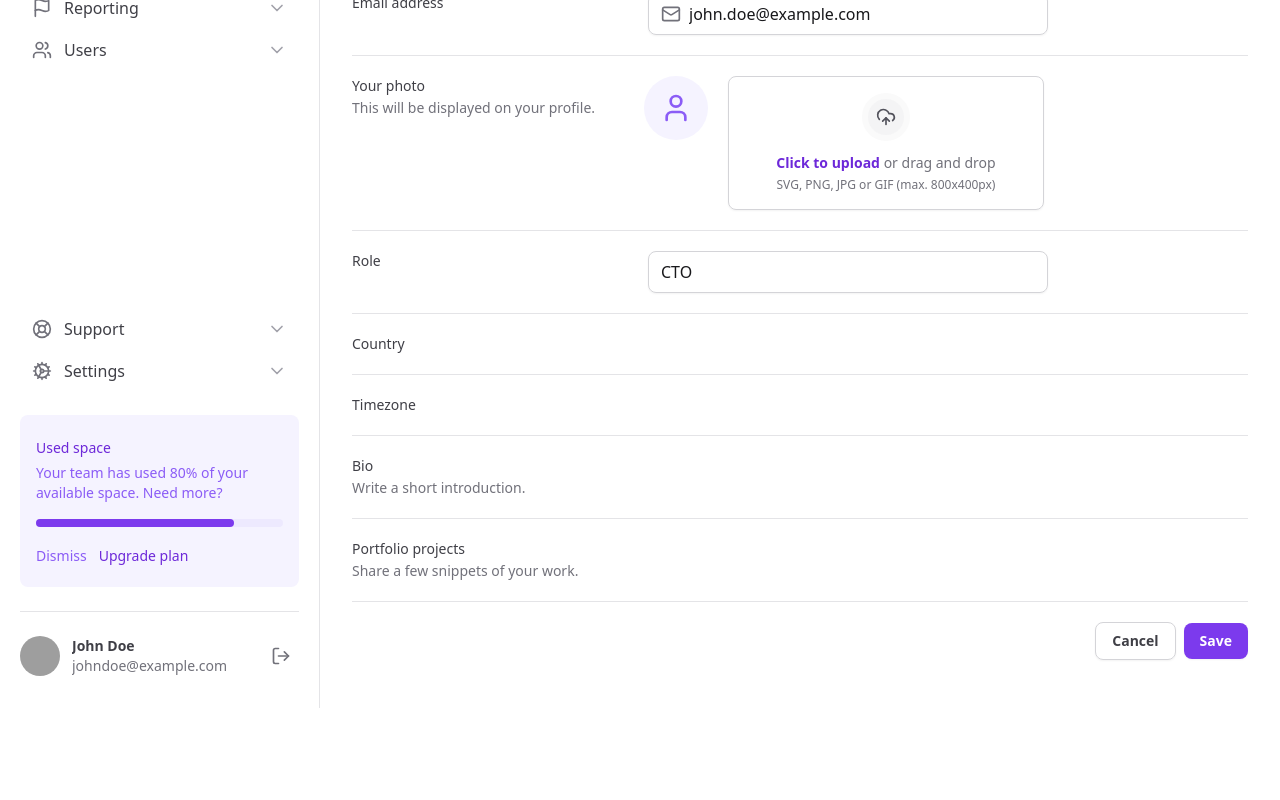
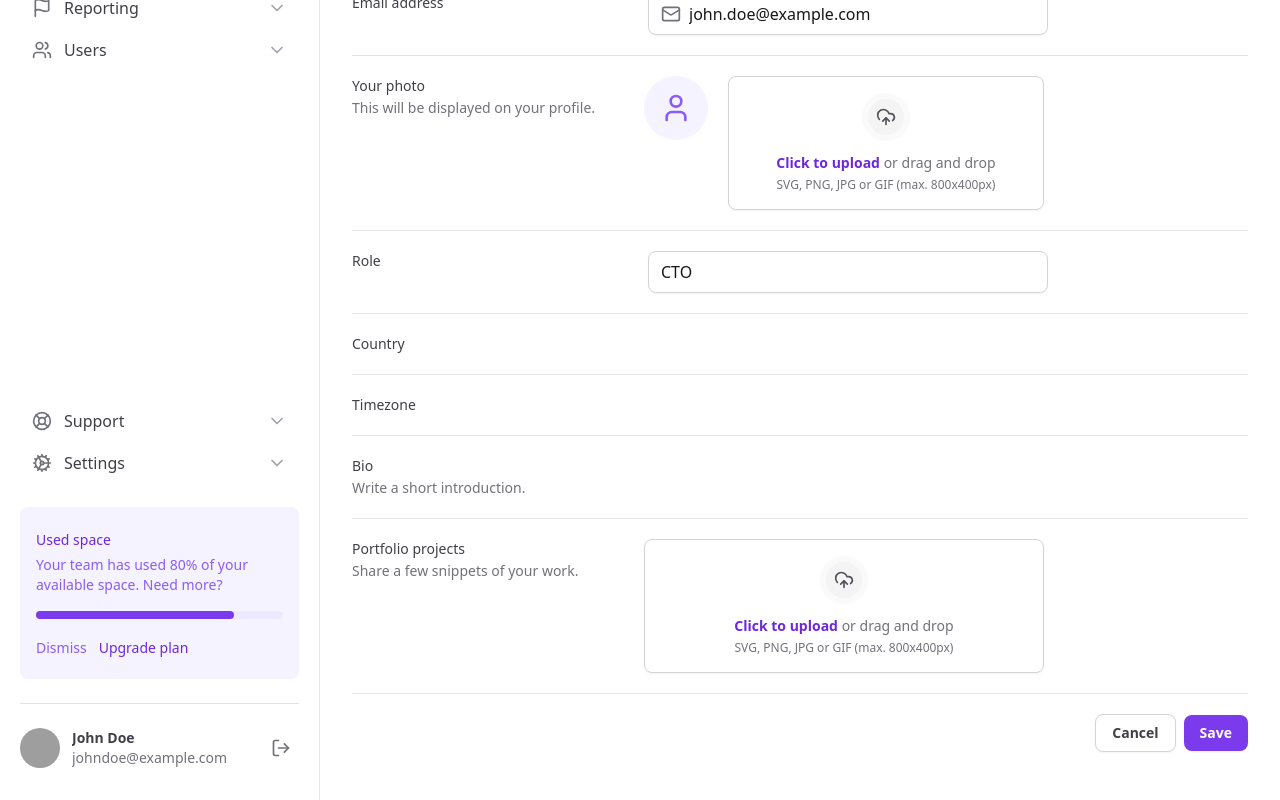
Before and after one commit to azevedorafael/tailwind-next, a Next.js app: page / in a window 1280 px wide. Shown: the part 340-1140 px from the top of the page. Before the commit the page ends 1048 px from the top, so only its background shows below. Built offline with nearby package versions, Linux system fonts and the light colour scheme; grey boxes are pictures that could not be loaded.

Commit message:
file input component

```diff
--- a/src/app/page.tsx
+++ b/src/app/page.tsx
@@ -1,6 +1,7 @@
 import { SettingsTabs } from '@/components/SettingsTabs'
 import * as Input from '@/components/Input'
-import { Mail, UploadCloud, User } from 'lucide-react'
+import { Mail } from 'lucide-react'
+import * as FileInput from '@/components/Form/FileInput'
 
 export default function Home() {
   return (
@@ -38,7 +39,7 @@
           id="settings"
           className="mt-6 flex w-full flex-col gap-5 divide-y divide-zinc-200"
         >
-          <div className="grid-cols-form grid gap-3">
+          <div className="grid grid-cols-form gap-3">
             <label
               htmlFor="firstName"
               className="text-sm font-medium text-zinc-700"
@@ -54,7 +55,7 @@
               </Input.Root>
             </div>
           </div>
-          <div className="grid-cols-form grid gap-3 pt-5">
+          <div className="grid grid-cols-form gap-3 pt-5">
             <label
               htmlFor="email"
               className="text-sm font-medium text-zinc-700"
@@ -72,7 +73,7 @@
               />
             </Input.Root>
           </div>
-          <div className="grid-cols-form grid gap-3 pt-5">
+          <div className="grid grid-cols-form gap-3 pt-5">
             <label
               htmlFor="photo"
               className="text-sm font-medium text-zinc-700"
@@ -82,34 +83,16 @@
                 This will be displayed on your profile.
               </span>
             </label>
-            <div className="flex items-start gap-5">
-              <div className="flex h-16 w-16 items-center justify-center rounded-full bg-violet-50">
-                <User className="h-8 w-8 text-violet-500" />
-              </div>
-              <label
-                htmlFor="photo"
-                className="hover:bg-violet-25 group flex flex-1 cursor-pointer flex-col items-center gap-3 rounded-lg border border-zinc-300 px-6 py-4 text-center text-zinc-500 shadow-sm hover:border-violet-200 hover:text-violet-500"
-              >
-                <div className="border-6 rounded-full border-zinc-50 bg-zinc-100 p-2 group-hover:border-violet-50 group-hover:bg-violet-100">
-                  <UploadCloud className="h-5 w-5 text-zinc-600 group-hover:text-violet-600" />
-                </div>
-                <div className="flex flex-col items-center gap-1">
-                  <span className="text-sm">
-                    <span className="font-semibold text-violet-700">
-                      Click to upload
-                    </span>{' '}
-                    or drag and drop
-                  </span>
-                  <span className="text-xs">
-                    SVG, PNG, JPG or GIF (max. 800x400px)
-                  </span>
-                </div>
-              </label>
-              <input type="file" className="sr-only" id="photo" />
-            </div>
+
+            <FileInput.Root className="flex items-start gap-5">
+              <FileInput.ImagePreview />
+              <FileInput.Trigger />
+              <FileInput.Control />
+            </FileInput.Root>
+
             <div />
           </div>
-          <div className="grid-cols-form grid gap-3 pt-5">
+          <div className="grid grid-cols-form gap-3 pt-5">
             <label htmlFor="role" className="text-sm font-medium text-zinc-700">
               Role
             </label>
@@ -117,7 +100,7 @@
               <Input.Control id="role" defaultValue="CTO" />
             </Input.Root>
           </div>
-          <div className="grid-cols-form grid gap-3 pt-5">
+          <div className="grid grid-cols-form gap-3 pt-5">
             <label
               htmlFor="country"
               className="text-sm font-medium text-zinc-700"
@@ -126,7 +109,7 @@
             </label>
             <div />
           </div>
-          <div className="grid-cols-form grid gap-3 pt-5">
+          <div className="grid grid-cols-form gap-3 pt-5">
             <label
               htmlFor="timezone"
               className="text-sm font-medium text-zinc-700"
@@ -135,7 +118,7 @@
             </label>
             <div />
           </div>
-          <div className="grid-cols-form grid gap-3 pt-5">
+          <div className="grid grid-cols-form gap-3 pt-5">
             <label htmlFor="bio" className="text-sm font-medium text-zinc-700">
               Bio
               <span className="mt-0.5 block text-sm font-normal text-zinc-500">
@@ -144,7 +127,7 @@
             </label>
             <div />
           </div>
-          <div className="grid-cols-form grid gap-3 pt-5">
+          <div className="grid grid-cols-form gap-3 pt-5">
             <label
               htmlFor="projects"
               className="text-sm font-medium text-zinc-700"
@@ -154,7 +137,10 @@
                 Share a few snippets of your work.
               </span>
             </label>
-            <div />
+            <FileInput.Root>
+              <FileInput.Trigger />
+              <FileInput.Control multiple />
+            </FileInput.Root>
           </div>
           <div className="flex items-center justify-end gap-2 pt-5">
             <button
--- /dev/null
+++ b/src/components/Form/FileInput/Control.tsx
@@ -0,0 +1,7 @@
+import { ComponentProps } from 'react'
+
+export type ControlProps = ComponentProps<'input'>
+
+export function Control(props: ControlProps) {
+  return <input type="file" className="sr-only" id="photo" {...props} />
+}
--- /dev/null
+++ b/src/components/Form/FileInput/ImagePreview.tsx
@@ -0,0 +1,9 @@
+import { User } from 'lucide-react'
+
+export function ImagePreview() {
+  return (
+    <div className="flex h-16 w-16 items-center justify-center rounded-full bg-violet-50">
+      <User className="h-8 w-8 text-violet-500" />
+    </div>
+  )
+}
--- /dev/null
+++ b/src/components/Form/FileInput/Root.tsx
@@ -0,0 +1,7 @@
+import { ComponentProps } from 'react'
+
+export type RootProps = ComponentProps<'div'>
+
+export function Root(props: RootProps) {
+  return <div {...props} />
+}
--- /dev/null
+++ b/src/components/Form/FileInput/Trigger.tsx
@@ -0,0 +1,20 @@
+import { UploadCloud } from 'lucide-react'
+export function Trigger() {
+  return (
+    <label
+      htmlFor="photo"
+      className="group flex flex-1 cursor-pointer flex-col items-center gap-3 rounded-lg border border-zinc-300 px-6 py-4 text-center text-zinc-500 shadow-sm hover:border-violet-200 hover:bg-violet-25 hover:text-violet-500"
+    >
+      <div className="rounded-full border-6 border-zinc-50 bg-zinc-100 p-2 group-hover:border-violet-50 group-hover:bg-violet-100">
+        <UploadCloud className="h-5 w-5 text-zinc-600 group-hover:text-violet-600" />
+      </div>
+      <div className="flex flex-col items-center gap-1">
+        <span className="text-sm">
+          <span className="font-semibold text-violet-700">Click to upload</span>{' '}
+          or drag and drop
+        </span>
+        <span className="text-xs">SVG, PNG, JPG or GIF (max. 800x400px)</span>
+      </div>
+    </label>
+  )
+}
--- /dev/null
+++ b/src/components/Form/FileInput/index.tsx
@@ -0,0 +1,5 @@
+import { Control } from './Control'
+import { ImagePreview } from './ImagePreview'
+import { Root } from './Root'
+import { Trigger } from './Trigger'
+export { Control, ImagePreview, Root, Trigger }
```
